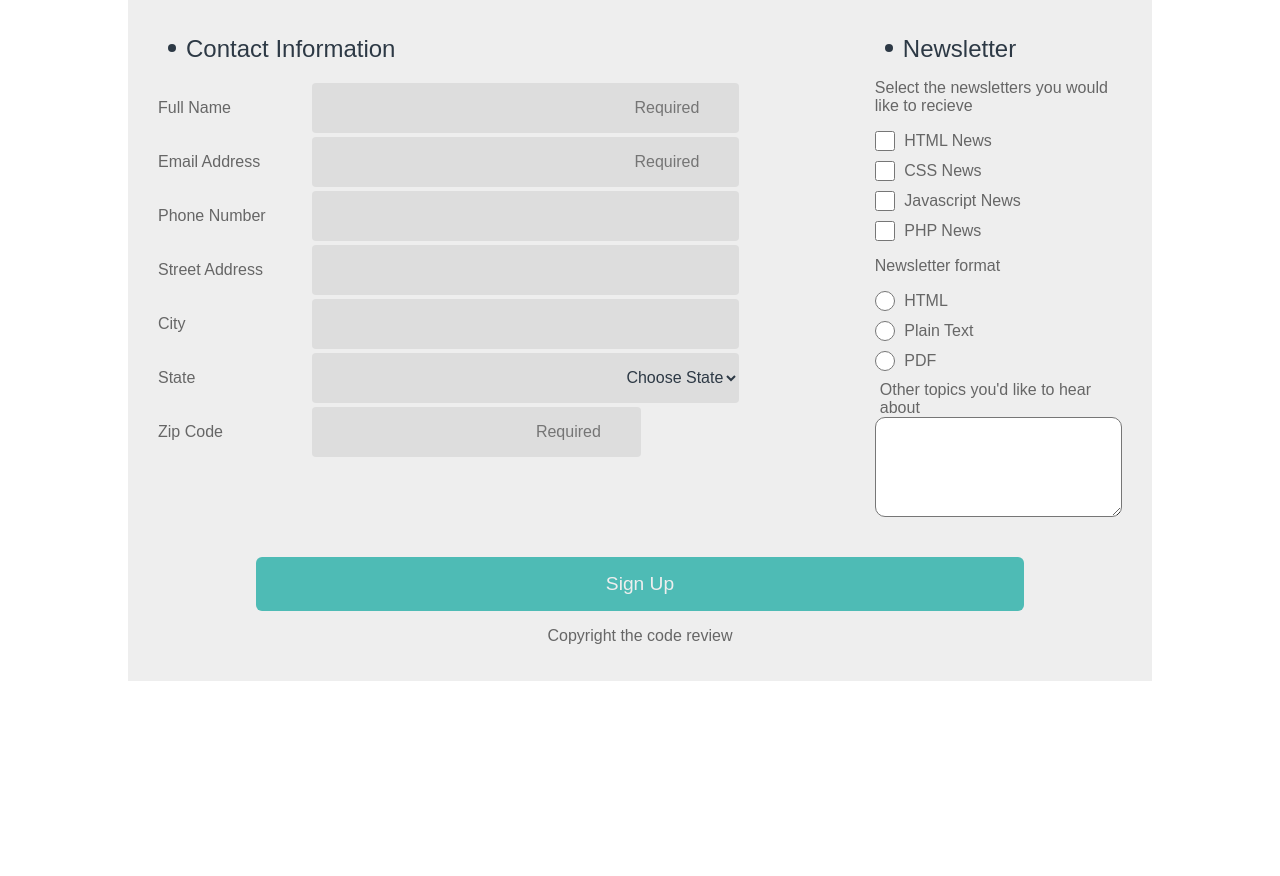
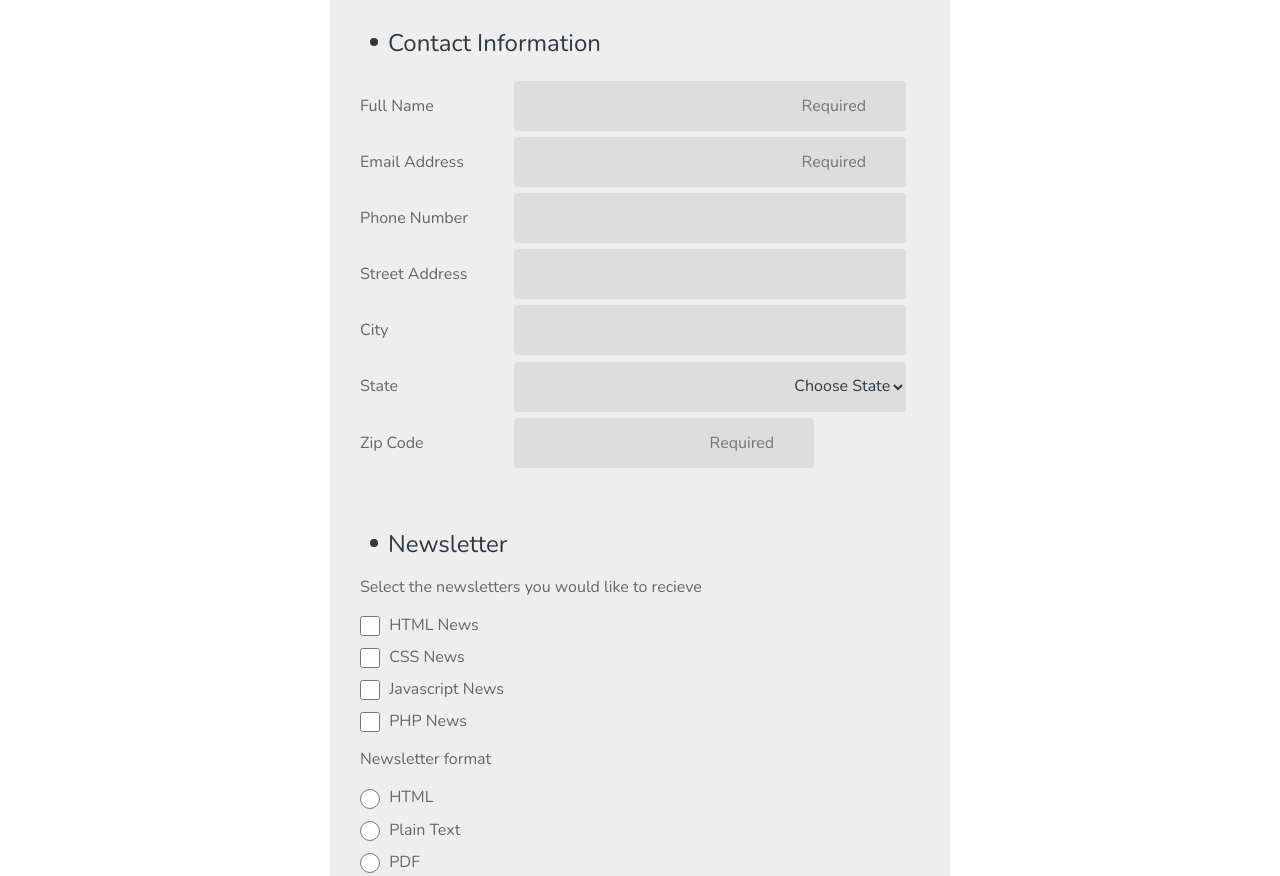
Before and after one commit to tonyrud/Project3_Online_Registration_Form, a plain HTML site: page index.html in a window 1280 px wide. Shown: the part 241-1117 px from the top of the page. Before the commit the page ends 922 px from the top, so only its background shows below. Drawn offline with nearby package versions, Linux system fonts and the light colour scheme.

Commit message:
font import issue fixed

```diff
--- a/css/main.css
+++ b/css/main.css
@@ -1,6 +1,3 @@
-@import "http://fonts.googleapis.com/css?family=Nunito:400",
-        "300";
-
 * {
   box-sizing : border-box;
   margin     : 0;
@@ -130,7 +127,6 @@ input:focus {
   color      : #ddd;
   background : #2d3945;
   outline    : none;
-  /* transition: ease-in-out .1s; */
 }
 
 legend::before {
--- a/css/responsive-styles.css
+++ b/css/responsive-styles.css
@@ -19,7 +19,7 @@ Responsive 760px
 	}
 
 	form {
-		max-width: 80%;
+		max-width: 620px;
 		background: #eee;
 		border-radius: 0;
 	}
@@ -57,47 +57,13 @@ Responsive 760px
 		font-size: 1em;
 	}
 
+	input:focus {
+	  color      : #ddd;
+	  background : #2d3945;
+	  outline    : none;
+	}
+
 	.contact-info label {
 		width: 150px;
 	}
 }
-
-
-/**********************
-Responsive 1024px
-**********************/
-
-
-@media screen and (min-width: 1024px) {
-	form{
-		clear: both;
-	}
-
-	#state,
-	.contact-info input {
-		max-width: 65%;
-	}
-
-	.contact-info {
-		overflow: auto;
-		float: left;
-		width: 70%;
-	}
-
-	.newsletter {
-		float: right;
-		width: 30%;
-	}
-
-	input:focus {
-		background: #2d3945;
-		color: #ddd;
-		outline: none;
-	}
-
-	button {
-		max-width: 75%;
-		margin-top: 40px;
-	}
-
-}
--- a/index.html
+++ b/index.html
@@ -4,6 +4,7 @@
     <meta charset="utf-8">
     <meta name="viewport" content="width=device-width, initial-scale=1.0">
     <title>Project 2 Table</title>
+    <link href="https://fonts.googleapis.com/css?family=Nunito" rel="stylesheet">
     <link rel="stylesheet" href="css/normalize.css">
     <link rel="stylesheet" href="css/main.css">
     <link rel="stylesheet" href="css/responsive-styles.css">
```
